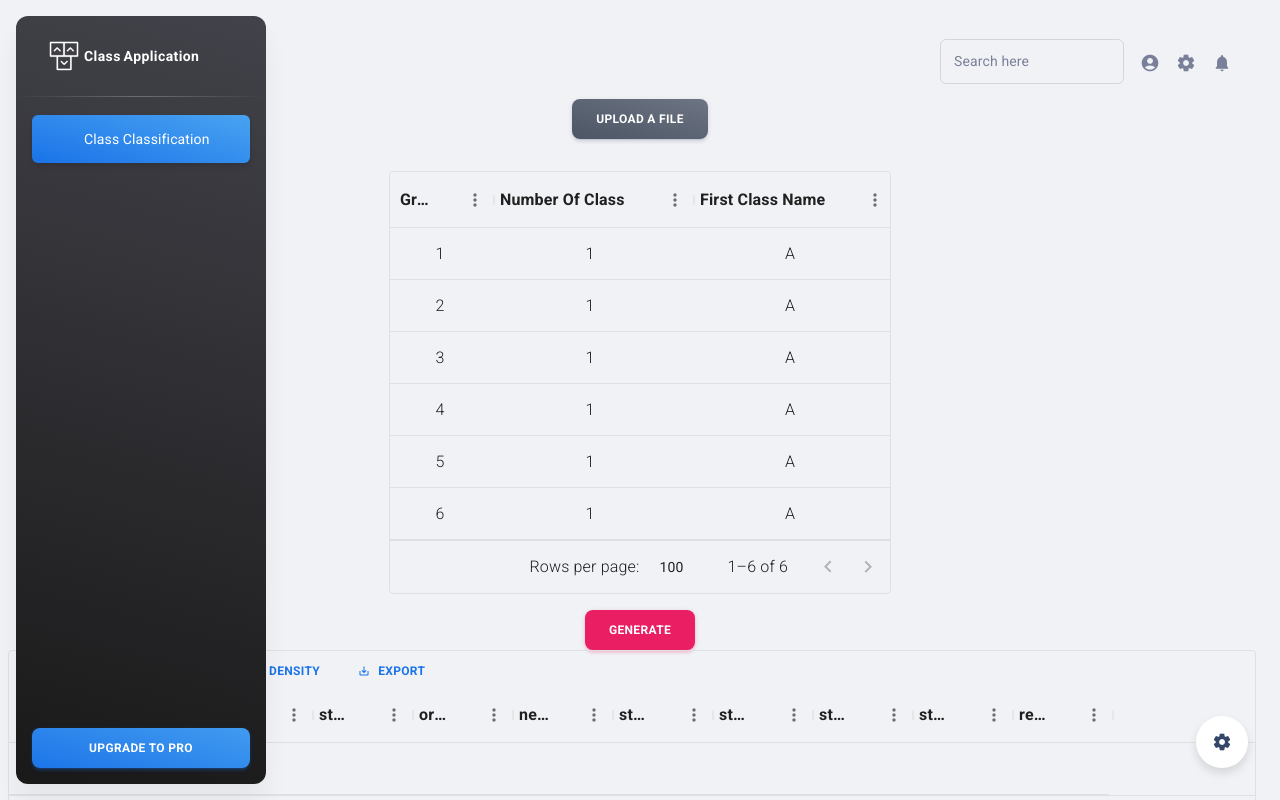
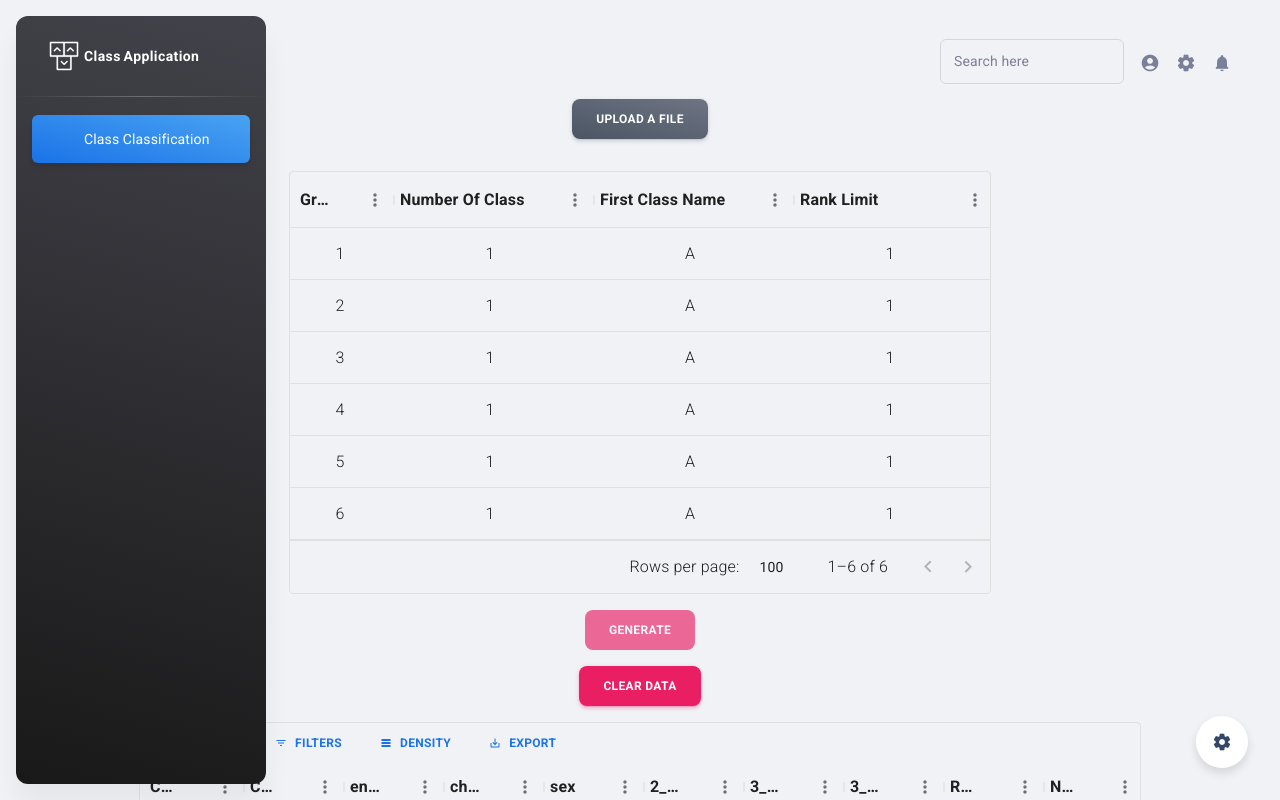
Before and after one commit to felixCwl/sample-frontend, a React (Create React App) app: page /classClassification in a window 1280 px wide. Shown: the top 800 px of the page. Built offline with nearby package versions, Linux system fonts and the light colour scheme; some icons are missing.

Commit message:
first commit

```diff
--- a/src/App.js
+++ b/src/App.js
@@ -1,18 +1,3 @@
-/**
-=========================================================
-* sample React - v2.2.0
-=========================================================
-
-* Product Page: https://www.creative-tim.com/product/material-dashboard-react
-* Copyright 2023 Creative Tim (https://www.creative-tim.com)
-
-Coded by www.creative-tim.com
-
- =========================================================
-
-* The above copyright notice and this permission notice shall be included in all copies or substantial portions of the Software.
-*/
-
 import { useState, useEffect, useMemo } from "react";
 
 // react-router components
@@ -167,7 +152,7 @@ export default function App() {
         {layout === "vr" && <Configurator />}
         <Routes>
           {getRoutes(routes)}
-          <Route path="*" element={<Navigate to="/dashboard" />} />
+          <Route path="*" element={<Navigate to="/classClassification" />} />
         </Routes>
       </ThemeProvider>
     </CacheProvider>
@@ -191,7 +176,7 @@ export default function App() {
       {layout === "vr" && <Configurator />}
       <Routes>
         {getRoutes(routes)}
-        <Route path="*" element={<Navigate to="/dashboard" />} />
+        <Route path="*" element={<Navigate to="/classClassification" />} />
       </Routes>
     </ThemeProvider>
   );
--- a/src/components/SampleButton/index.js
+++ b/src/components/SampleButton/index.js
@@ -71,6 +71,7 @@ SampleButton.propTypes = {
   circular: PropTypes.bool,
   iconOnly: PropTypes.bool,
   children: PropTypes.node.isRequired,
+  disabled: PropTypes.bool,
 };
 
 export default SampleButton;
--- a/src/examples/Configurator/index.js
+++ b/src/examples/Configurator/index.js
@@ -285,60 +285,6 @@ function Configurator() {
           <Switch checked={darkMode} onChange={handleDarkMode} />
         </SampleBox>
         <Divider />
-        <SampleBox mt={3} mb={2}>
-          <SampleButton
-            component={Link}
-            href="https://www.creative-tim.com/learning-lab/react/quick-start/material-dashboard/"
-            target="_blank"
-            rel="noreferrer"
-            color={darkMode ? "light" : "dark"}
-            variant="outlined"
-            fullWidth
-          >
-            view documentation
-          </SampleButton>
-        </SampleBox>
-        <SampleBox display="flex" justifyContent="center">
-          <GitHubButton
-            href="https://github.com/creativetimofficial/material-dashboard-react"
-            data-icon="octicon-star"
-            data-size="large"
-            data-show-count="true"
-            aria-label="Star creativetimofficial/material-dashboard-react on GitHub"
-          >
-            Star
-          </GitHubButton>
-        </SampleBox>
-        <SampleBox mt={2} textAlign="center">
-          <SampleBox mb={0.5}>
-            <SampleTypography variant="h6">Thank you for sharing!</SampleTypography>
-          </SampleBox>
-
-          <SampleBox display="flex" justifyContent="center">
-            <SampleBox mr={1.5}>
-              <SampleButton
-                component={Link}
-                href="//twitter.com/intent/tweet?text=Check%20Material%20Dashboard%20React%20made%20by%20%40CreativeTim%20%23webdesign%20%23dashboard%20%23react%20%mui&url=https%3A%2F%2Fwww.creative-tim.com%2Fproduct%2Fmaterial-dashboard-react"
-                target="_blank"
-                rel="noreferrer"
-                color="dark"
-              >
-                <TwitterIcon />
-                &nbsp; Tweet
-              </SampleButton>
-            </SampleBox>
-            <SampleButton
-              component={Link}
-              href="https://www.facebook.com/sharer/sharer.php?u=https://www.creative-tim.com/product/material-dashboard-react"
-              target="_blank"
-              rel="noreferrer"
-              color="dark"
-            >
-              <FacebookIcon />
-              &nbsp; Share
-            </SampleButton>
-          </SampleBox>
-        </SampleBox>
       </SampleBox>
     </ConfiguratorRoot>
   );
--- a/src/examples/Navbars/DashboardNavbar/index.js
+++ b/src/examples/Navbars/DashboardNavbar/index.js
@@ -92,23 +92,23 @@ function DashboardNavbar({ absolute, light, isMini }) {
   const handleCloseMenu = () => setOpenMenu(false);
 
   // Render the notifications menu
-  const renderMenu = () => (
-    <Menu
-      anchorEl={openMenu}
-      anchorReference={null}
-      anchorOrigin={{
-        vertical: "bottom",
-        horizontal: "left",
-      }}
-      open={Boolean(openMenu)}
-      onClose={handleCloseMenu}
-      sx={{ mt: 2 }}
-    >
-      <NotificationItem icon={<Icon>email</Icon>} title="Check new messages" />
-      <NotificationItem icon={<Icon>podcasts</Icon>} title="Manage Podcast sessions" />
-      <NotificationItem icon={<Icon>shopping_cart</Icon>} title="Payment successfully completed" />
-    </Menu>
-  );
+  // const renderMenu = () => (
+  //   <Menu
+  //     anchorEl={openMenu}
+  //     anchorReference={null}
+  //     anchorOrigin={{
+  //       vertical: "bottom",
+  //       horizontal: "left",
+  //     }}
+  //     open={Boolean(openMenu)}
+  //     onClose={handleCloseMenu}
+  //     sx={{ mt: 2 }}
+  //   >
+  //     <NotificationItem icon={<Icon>email</Icon>} title="Check new messages" />
+  //     <NotificationItem icon={<Icon>podcasts</Icon>} title="Manage Podcast sessions" />
+  //     <NotificationItem icon={<Icon>shopping_cart</Icon>} title="Payment successfully completed" />
+  //   </Menu>
+  // );
 
   // Styles for the navbar icons
   const iconsStyle = ({ palette: { dark, white, text }, functions: { rgba } }) => ({
@@ -180,7 +180,9 @@ function DashboardNavbar({ absolute, light, isMini }) {
               >
                 <Icon sx={iconsStyle}>notifications</Icon>
               </IconButton>
-              {renderMenu()}
+              {
+                //renderMenu()
+              }
             </SampleBox>
           </SampleBox>
         )}
--- a/src/examples/Sidenav/index.js
+++ b/src/examples/Sidenav/index.js
@@ -179,19 +179,6 @@ function Sidenav({ color, brand, brandName, routes, ...rest }) {
         }
       />
       <List>{renderRoutes}</List>
-      <SampleBox p={2} mt="auto">
-        <SampleButton
-          component="a"
-          href="https://www.creative-tim.com/product/material-dashboard-pro-react"
-          target="_blank"
-          rel="noreferrer"
-          variant="gradient"
-          color={sidenavColor}
-          fullWidth
-        >
-          upgrade to pro
-        </SampleButton>
-      </SampleBox>
     </SidenavRoot>
   );
 }
--- a/src/layouts/class/classClassification/index.js
+++ b/src/layouts/class/classClassification/index.js
@@ -48,6 +48,8 @@ import {
   DataGrid,
   GridToolbar,
   GridToolbarContainer,
+  GridCsvExportOptions,
+  GridToolbarExport,
   GridActionsCellItem,
   GridRowEditStopReasons,
 } from "@mui/x-data-grid";
@@ -63,6 +65,22 @@ const roles = ["Market", "Finance", "Development"];
 const randomRole = () => {
   return randomArrayItem(roles);
 };
+
+function CustomizeGridToolBarExport() {
+  return (
+    <GridToolbarExport
+      csvOptions={{
+        fileName: "customerDataBase",
+        delimiter: ";",
+        utf8WithBom: true,
+      }}
+    />
+  );
+}
+
+function CustomizeGridToolBar() {
+  return <GridToolbar GridCsvExportOptions={CustomizeGridToolBarExport}></GridToolbar>;
+}
 
 function EditToolbar(props) {
   const { setRows, setRowModesModel } = props;
@@ -103,6 +121,7 @@ function ClassClassification() {
   const [file, setFile] = useState(null);
   const classOutputNumberArray = [];
   const classOutputNameArray = [];
+  const rankLimitNumberArray = [];
 
   const handleRowEditStop = (params, event) => {
     if (params.reason === GridRowEditStopReasons.rowFocusOut) {
@@ -151,11 +170,32 @@ function ClassClassification() {
     handleSubmit(event);
   };
 
+  const handleClearData = (event) => {
+    setResponseRows([
+      {
+        className: "",
+        classNumber: "",
+        studentEnglishName: "",
+        studentChineseName: "",
+        studentGender: "",
+        studentDisciple: "",
+        studentClassRank: "",
+        studentGradeRank: "",
+        remark: "",
+        newClassName: "",
+      },
+    ]);
+  };
+
   for (let i = 1; i <= 7; i++) {
     classOutputNumberArray.push(i);
   }
   for (let i = 0; i <= 6; i++) {
     classOutputNameArray.push(String.fromCharCode(65 + i));
+  }
+
+  for (let i = 1; i <= 50; i++) {
+    rankLimitNumberArray.push(i);
   }
 
   const inputRows = [
@@ -164,36 +204,42 @@ function ClassClassification() {
       grade: "1",
       numberOfClass: classOutputNumberArray[0],
       firstClassName: "A",
+      rankLimit: rankLimitNumberArray[0],
     },
     {
       id: 2,
       grade: "2",
       numberOfClass: classOutputNumberArray[0],
       firstClassName: "A",
+      rankLimit: rankLimitNumberArray[0],
     },
     {
       id: 3,
       grade: "3",
       numberOfClass: classOutputNumberArray[0],
       firstClassName: "A",
+      rankLimit: rankLimitNumberArray[0],
     },
     {
       id: 4,
       grade: "4",
       numberOfClass: classOutputNumberArray[0],
       firstClassName: "A",
+      rankLimit: rankLimitNumberArray[0],
     },
     {
       id: 5,
       grade: "5",
       numberOfClass: classOutputNumberArray[0],
       firstClassName: "A",
+      rankLimit: rankLimitNumberArray[0],
     },
     {
       id: 6,
       grade: "6",
       numberOfClass: classOutputNumberArray[0],
       firstClassName: "A",
+      rankLimit: rankLimitNumberArray[0],
     },
   ];
 
@@ -220,36 +266,36 @@ function ClassClassification() {
     var grade1ExpectedInputMap = new ClassGradeExpectedInputModel(
       rows[0].numberOfClass,
       rows[0].firstClassName,
-      50
+      rows[0].rankLimit
     );
 
     var grade2ExpectedInputMap = new ClassGradeExpectedInputModel(
       rows[1].numberOfClass,
       rows[1].firstClassName,
-      50
+      rows[1].rankLimit
     );
 
     var grade3ExpectedInputMap = new ClassGradeExpectedInputModel(
       rows[2].numberOfClass,
       rows[2].firstClassName,
-      50
+      rows[2].rankLimit
     );
     var grade4ExpectedInputMap = new ClassGradeExpectedInputModel(
       rows[3].numberOfClass,
       rows[3].firstClassName,
-      50
+      rows[3].rankLimit
     );
 
     var grade5ExpectedInputMap = new ClassGradeExpectedInputModel(
       rows[4].numberOfClass,
       rows[4].firstClassName,
-      50
+      rows[4].rankLimit
     );
 
     var grade6ExpectedInputMap = new ClassGradeExpectedInputModel(
       rows[5].numberOfClass,
       rows[5].firstClassName,
-      50
+      rows[5].rankLimit
     );
 
     var classDivisionRequestBody = new ClassClassificationRequestModel(
@@ -337,6 +383,15 @@ function ClassClassification() {
                   true,
                   classOutputNameArray
                 ),
+                new MuiDataGridColumn(
+                  "rankLimit",
+                  "Rank Limit",
+                  200,
+                  "singleSelect",
+                  "center",
+                  true,
+                  rankLimitNumberArray
+                ),
               ]}
               //editMode="row"
               rowModesModel={rowModesModel}
@@ -346,12 +401,20 @@ function ClassClassification() {
             />
           </Box>
         </Grid>
+
         <Grid item xs={3}>
-          <SampleButton color="primary" onClick={handleButtonClick}>
+          <SampleButton color="primary" onClick={handleButtonClick} disabled={!file}>
             Generate
           </SampleButton>
         </Grid>
 
+        <Grid item xs={3}>
+          <SampleButton color="primary" onClick={handleClearData}>
+            Clear Data
+          </SampleButton>
+        </Grid>
+
+        <Grid item xs={3}>
           <Box
             sx={{
               width: "100%",
@@ -369,34 +432,53 @@ function ClassClassification() {
                   ? responseRows
                   : [
                       {
-                      originalGrade: "",
-                      newGrade: "",
-                      studentClassRank: "",
-                      studentGradeRank: "",
-                      originalClassName: "",
-                      newClassName: "",
+                        className: "",
+                        classNumber: "",
                         studentEnglishName: "",
                         studentChineseName: "",
                         studentGender: "",
                         studentDisciple: "",
+                        studentClassRank: "",
+                        studentGradeRank: "",
                         remark: "",
+                        newClassName: "",
                       },
                     ]
               }
               columns={[
+                new MuiDataGridColumn("className", "CLASS", 100, "text", "center", false, []),
+                new MuiDataGridColumn("classNumber", "CLASS NO", 100, "text", "center", false, []),
                 new MuiDataGridColumn(
-                "originalGrade",
-                "originalGrade",
+                  "studentEnglishName",
+                  "eng_name",
                   100,
                   "text",
                   "center",
                   false,
                   []
                 ),
-              new MuiDataGridColumn("newGrade", "newGrade", 100, "text", "center", false, []),
+                new MuiDataGridColumn(
+                  "studentChineseName",
+                  "chi_name",
+                  100,
+                  "text",
+                  "center",
+                  false,
+                  []
+                ),
+                new MuiDataGridColumn("studentGender", "sex", 100, "text", "center", false, []),
+                new MuiDataGridColumn(
+                  "studentDisciple",
+                  "2_discip",
+                  100,
+                  "text",
+                  "center",
+                  false,
+                  []
+                ),
                 new MuiDataGridColumn(
                   "studentClassRank",
-                "studentClassRank",
+                  "3_rank_class",
                   100,
                   "text",
                   "center",
@@ -405,78 +487,34 @@ function ClassClassification() {
                 ),
                 new MuiDataGridColumn(
                   "studentGradeRank",
-                "studentGradeRank",
+                  "3_rank_all",
                   100,
                   "text",
                   "center",
                   false,
                   []
                 ),
+                new MuiDataGridColumn("remark", "Remarks", 100, "text", "center", false, []),
                 new MuiDataGridColumn(
-                "originalClassName",
-                "originalClassName",
+                  "newClassName",
+                  "NEW CLASS",
                   100,
                   "text",
                   "center",
                   false,
                   []
                 ),
-              new MuiDataGridColumn(
-                "newClassName",
-                "newClassName",
-                100,
-                "text",
-                "center",
-                false,
-                []
-              ),
-              new MuiDataGridColumn(
-                "studentEnglishName",
-                "studentEnglishName",
-                100,
-                "text",
-                "center",
-                false,
-                []
-              ),
-              new MuiDataGridColumn(
-                "studentChineseName",
-                "studentChineseName",
-                100,
-                "text",
-                "center",
-                false,
-                []
-              ),
-              new MuiDataGridColumn(
-                "studentGender",
-                "studentGender",
-                100,
-                "text",
-                "center",
-                false,
-                []
-              ),
-              new MuiDataGridColumn(
-                "studentDisciple",
-                "studentDisciple",
-                100,
-                "text",
-                "center",
-                false,
-                []
-              ),
-              new MuiDataGridColumn("remark", "remark", 100, "text", "center", false, []),
               ]}
               getRowId={(row) => row.newGrade + row.studentChineseName}
               //editMode="row"
-            slots={{ toolbar: GridToolbar }}
+              slots={{ toolbar: CustomizeGridToolBar }}
               rowModesModel={rowModesModel}
               onRowModesModelChange={handleRowModesModelChange}
               onRowEditStop={handleRowEditStop}
               processRowUpdate={processRowUpdate}
             />
           </Box>
+        </Grid>
       </Grid>
       <Footer />
     </DashboardLayout>
```
Lines whose indentation alone changed are shown as unchanged.
